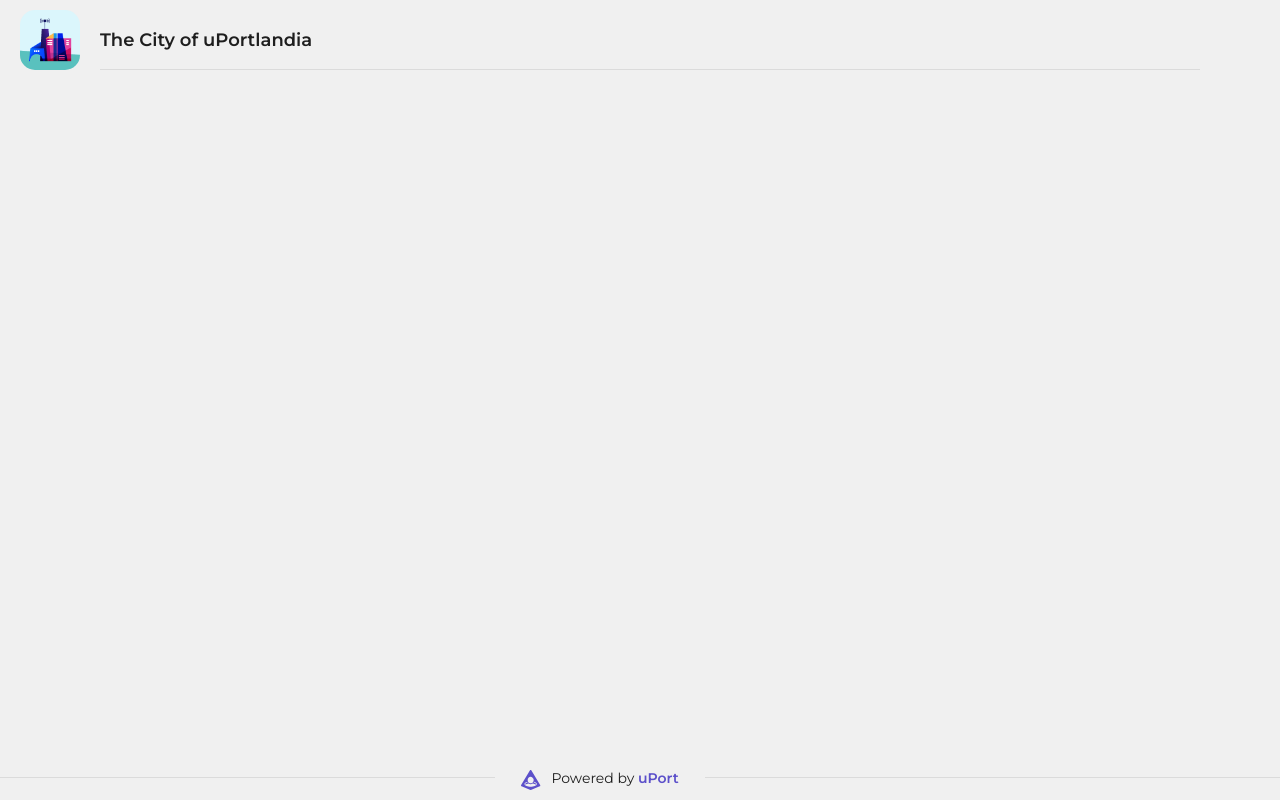
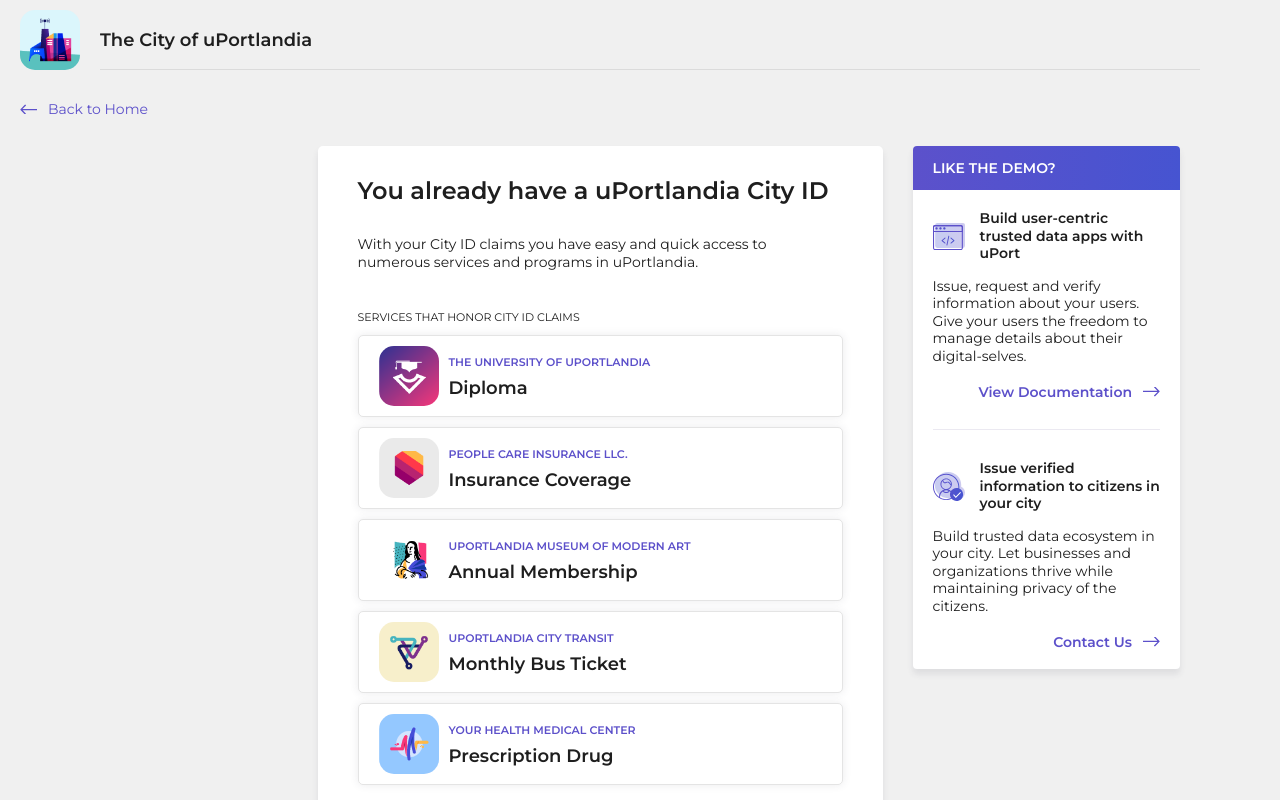
Before and after one commit to uport-project/uportlandia, a React (Create React App) app: page /city/exists in a window 1280 px wide. Shown: the top 800 px of the page. Built offline with nearby package versions, Linux system fonts and the light colour scheme.

Commit message:
Skip CityID form if claim exists

```diff
--- a/src/actions/index.js
+++ b/src/actions/index.js
@@ -110,6 +110,10 @@ export const redirectToCityIdFormSubmit = () => ({
 
 export const redirectToCityIdReceived = () => ({
   type: ACTIONS.REDIR_CITY_ID_RCD
+});
+
+export const redirectToCityIdExists = () => ({
+  type: ACTIONS.REDIR_CITY_ID_EXISTS
 });
 
 export const redirectToDiplomaHome = () => ({
--- /dev/null
+++ b/src/components/City/ClaimExists.js
@@ -0,0 +1,52 @@
+import React from "react";
+import styled from "styled-components";
+
+import { Grid, Col } from "../shared/grid";
+import Card from "../shared/ContentCard";
+import { ThemedButton } from "../shared/elements";
+import getDependentServices from "../../utils/getDependentServices";
+import Services from "../shared/Services";
+import LikeDemo from "../shared/LikeDemo";
+import SERVICES from "../../constants/services";
+
+class ClaimExists extends React.Component {
+  render() {
+    const { redirectToHome } = this.props;
+    return (<Wrapper>
+      <Grid>
+        <Col span={3} />
+        <Col span={6}>
+          <Card>
+            <h2>You already have a uPortlandia City ID</h2>
+            <p>
+              With your City ID claims you have easy and quick access to
+              numerous services and programs in uPortlandia.
+            </p>
+            <Services
+              heading="Services that honor City ID claims"
+              data={getDependentServices(SERVICES.CITY_ID.id)} />
+            <ThemedButton themeId={SERVICES.CITY_ID.id} secondary onClick={redirectToHome}>
+              View All
+            </ThemedButton>
+            <hr />
+            <p>To make changes to your ID, please delete it from your uPort app and login again.</p>
+          </Card>
+        </Col>
+        <Col span={3}>
+          <LikeDemo />
+        </Col>
+      </Grid>
+    </Wrapper>)
+  }
+}
+
+const Wrapper = styled.div`
+  .card__content {
+    padding-bottom: 30px;
+  }
+  ${ThemedButton} {
+    margin: 30px auto 0;
+  }
+`;
+
+export default ClaimExists;
--- /dev/null
+++ b/src/components/City/ClaimExistsContainer.js
@@ -0,0 +1,23 @@
+import { connect } from "react-redux";
+
+import * as actions from "../../actions";
+import { getCityIdInfo, isLoggedIn, isLoading } from "../../selectors";
+
+import ClaimExists from "./ClaimExists";
+
+const mapStateToProps = state => ({
+  isLoading: isLoading(state),
+  isLoggedIn: isLoggedIn(state),
+  data: getCityIdInfo(state)
+});
+
+const mapDispatchToProps = dispatch => ({
+  redirectToHome() {
+    dispatch(actions.redirectToHome());
+  },
+  redirectToCityHome() {
+    dispatch(actions.redirectToCityHome());
+  }
+});
+
+export default connect(mapStateToProps, mapDispatchToProps)(ClaimExists);
--- a/src/components/City/Landing.js
+++ b/src/components/City/Landing.js
@@ -72,6 +72,7 @@ class Landing extends React.Component {
           logo: SERVICES.CITY_ID.icon,
           colors: theme.colors[SERVICES.CITY_ID.id]
         }}
+        hiddenRequests={[SERVICES.CITY_ID]}
         onClose={this.hideLoginModal}
         onLoginSuccess={this.handleLoginSuccess} />
     </Wrapper>)
--- a/src/components/City/PersonalInfo.js
+++ b/src/components/City/PersonalInfo.js
@@ -38,9 +38,18 @@ class PersonalInfo extends React.Component {
     };
   }
   componentDidMount() {
-    if(!this.props.isLoggedIn)
-      this.props.redirectToCityHome();
-    const { data } = this.props;
+    const {
+      data,
+      profile,
+      isLoggedIn,
+      redirectToCityHome,
+      redirectToCityIdExists
+    } = this.props;
+    if(!isLoggedIn)
+      redirectToCityHome();
+    if(profile && profile[SERVICES.CITY_ID.claim] && isValid(profile[SERVICES.CITY_ID.claim])) {
+      redirectToCityIdExists();
+    }
     this.setState({ details: data });
   }
   componentWillUnmount() {
--- a/src/components/City/PersonalInfoContainer.js
+++ b/src/components/City/PersonalInfoContainer.js
@@ -1,13 +1,14 @@
 import { connect } from "react-redux";
 
 import * as actions from "../../actions";
-import { getCityIdInfo, isLoggedIn, isLoading } from "../../selectors";
+import { getCityIdInfo, getUPortProfile, isLoggedIn, isLoading } from "../../selectors";
 
 import PersonalInfo from "./PersonalInfo";
 
 const mapStateToProps = state => ({
   isLoading: isLoading(state),
   isLoggedIn: isLoggedIn(state),
+  profile: getUPortProfile(state),
   data: getCityIdInfo(state)
 });
 
@@ -18,6 +19,9 @@ const mapDispatchToProps = dispatch => ({
   },
   redirectToCityHome() {
     dispatch(actions.redirectToCityHome());
+  },
+  redirectToCityIdExists() {
+    dispatch(actions.redirectToCityIdExists());
   }
 });
 
--- a/src/components/City/index.js
+++ b/src/components/City/index.js
@@ -6,6 +6,7 @@ import Landing from "./LandingContainer";
 import PersonalInfo from "./PersonalInfoContainer";
 import Receive from "./ReceiveContainer";
 import ClaimReceived from "./ClaimReceivedContainer";
+import ClaimExists from "./ClaimExistsContainer";
 import Footer from "../shared/Footer";
 import { ContentLayout, BackButton } from "../shared/elements";
 import { Container } from "../shared/grid";
@@ -39,6 +40,12 @@ class City extends React.Component {
               <ClaimReceived />
             </React.Fragment>
           </Route>
+          <Route path="/city/exists" exact>
+            <React.Fragment>
+              <BackButton url="/" label="Back to Home" />
+              <ClaimExists />
+            </React.Fragment>
+          </Route>
         </Switch>
       </Container>
       <Footer />
--- a/src/components/shared/Services.js
+++ b/src/components/shared/Services.js
@@ -2,6 +2,7 @@ import React from "react";
 import styled from "styled-components";
 
 import * as theme from "../shared/theme";
+import { xsmall } from "../shared/grid";
 
 const MINIMAL = "MINIMAL";
 const COMPACT = "COMPACT";
@@ -60,6 +61,17 @@ const Header = styled.div`
   ${props => props.type === COMPACT
     ? `grid-template-columns: 40px 1fr 75px;`
     : ``}
+  ${xsmall(`
+    align-items: center;
+    display: flex;
+    flex-direction: column;
+    text-align: center;
+
+    & > * {
+      margin: 5px 0;
+      width: 100%;
+    }
+  `)}
 `;
 const Divider = styled.hr`
   border: none;
--- a/src/components/shared/grid.js
+++ b/src/components/shared/grid.js
@@ -34,6 +34,16 @@ export const mediumOnly = styles => `
 `;
 export const small = styles => `
   @media all and (max-width: 767px) {
+    ${styles}
+  }
+`;
+export const xsmall = styles => `
+  @media all and (max-width: 500px) {
+    ${styles}
+  }
+`;
+export const xxsmall = styles => `
+  @media all and (max-width: 400px) {
     ${styles}
   }
 `;
--- a/src/components/uport/Login.js
+++ b/src/components/uport/Login.js
@@ -81,11 +81,14 @@ class UportLogin extends React.Component {
     this.props.onClose();
   }
   handleLogin = () => {
-    const { requestedServices=[] } = this.props;
+    const { requestedServices=[], hiddenRequests=[] } = this.props;
     const requestId = shortId.generate();
     this.props.requestDisclosure(
       requestId,
-      requestedServices.map(rs => rs.claim),
+      [
+        ...requestedServices.map(rs => rs.claim),
+        ...hiddenRequests.map(rs => rs.claim),
+      ],
       this.isMobile
     );
     this.setState({ requestId });
--- a/src/constants/actions.js
+++ b/src/constants/actions.js
@@ -19,6 +19,7 @@ export const LOAD_PROFILE_ERR       = "LOAD_PROFILE_ERR";
 export const REDIR_HOME             = "REDIR_HOME";
 export const REDIR_CITY_HOME        = "REDIR_CITY_HOME";
 export const REDIR_CITY_ID_FORM     = "REDIR_CITY_ID_FORM";
+export const REDIR_CITY_ID_EXISTS   = "REDIR_CITY_ID_EXISTS";
 export const REDIR_CITY_ID_FORM_SUB = "REDIR_CITY_ID_FORM_SUB";
 export const REDIR_CITY_ID_RCD      = "REDIR_CITY_ID_RCD";
 export const REDIR_DIPLOMA_HOME     = "REDIR_DIPLOMA_HOME";
--- a/src/sagas/redirects.js
+++ b/src/sagas/redirects.js
@@ -6,6 +6,7 @@ import {
   REDIR_CITY_ID_FORM,
   REDIR_CITY_ID_FORM_SUB,
   REDIR_CITY_ID_RCD,
+  REDIR_CITY_ID_EXISTS,
   REDIR_DIPLOMA_HOME,
   REDIR_RCV_DIPLOMA,
   REDIR_DIPLOMA_PREREQ,
@@ -53,6 +54,10 @@ function redirectToCityIdFormSubmit() {
 
 function redirectToCityIdReceived() {
   history.push("/city/complete");
+}
+
+function redirectToCityIdExists() {
+  history.push("/city/exists");
 }
 
 function redirectToDiplomaHome() {
@@ -167,6 +172,7 @@ export default function* handleRedirects() {
   yield spawn(takeEvery, REDIR_CITY_ID_FORM, redirectToCityIdForm);
   yield spawn(takeEvery, REDIR_CITY_ID_FORM_SUB, redirectToCityIdFormSubmit);
   yield spawn(takeEvery, REDIR_CITY_ID_RCD, redirectToCityIdReceived);
+  yield spawn(takeEvery, REDIR_CITY_ID_EXISTS, redirectToCityIdExists);
   yield spawn(takeEvery, REDIR_DIPLOMA_HOME, redirectToDiplomaHome);
   yield spawn(takeEvery, REDIR_RCV_DIPLOMA, redirectToReceiveDiploma);
   yield spawn(takeEvery, REDIR_DIPLOMA_PREREQ, redirectToDiplomaRequirement);
```
